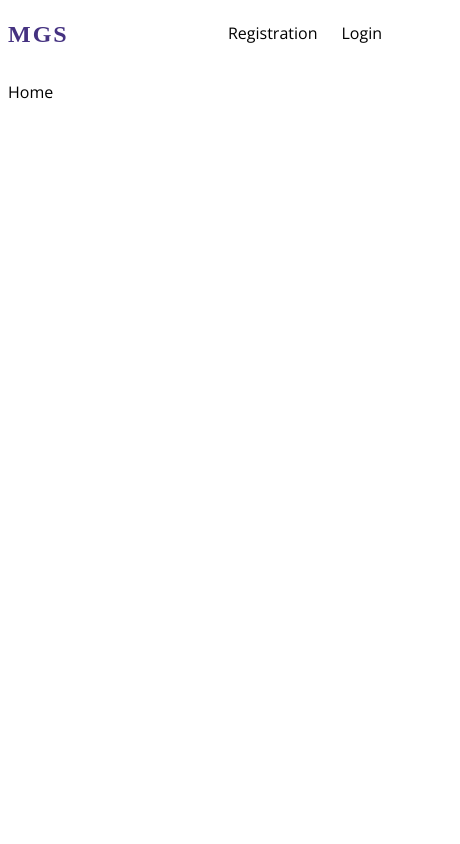
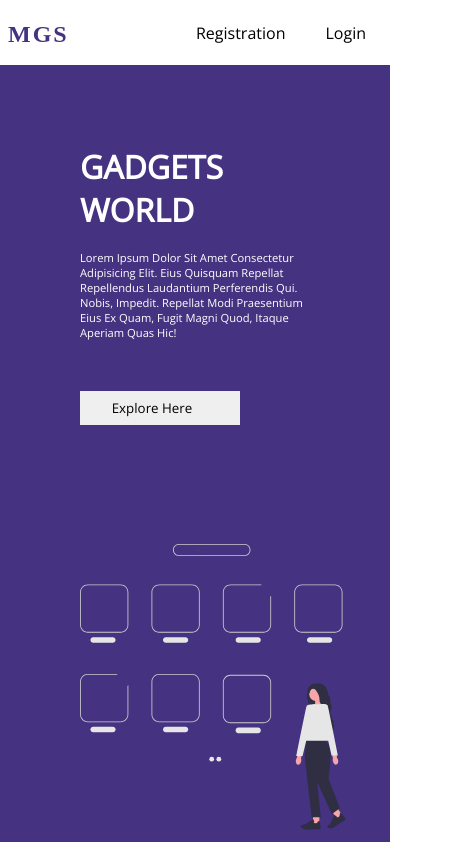
Before and after one commit to Hiten07/Gadget_System_Hackathon, a React (Vite) app: page / in a window 390 px wide. Shown: the whole page, 460 px wide, since content can reach past the window. Built offline with nearby package versions, Linux system fonts and the light colour scheme; a web font is replaced by a local one.

Commit message:
Home page completed

```diff
--- a/src/App.jsx
+++ b/src/App.jsx
@@ -2,7 +2,7 @@ import './App.css'
 import { BrowserRouter, Route, Routes } from "react-router-dom";
 import Home from './pages/Home';
 import Login from './pages/login';
-import Register from './pages/register';
+import Register from './pages/Register';
 import Navbar from './components/Navbar';
 
 function App() {
--- a/src/components/styles/navbar.css
+++ b/src/components/styles/navbar.css
@@ -23,6 +23,7 @@
 a {
     text-decoration: none;
     color: #000000;
+    margin-right: 1rem;
 }
 
 li {
--- a/src/index.css
+++ b/src/index.css
@@ -13,7 +13,7 @@
 }
 
 .container {
-    max-width: 1280px;
+    max-width: 100vw;
     margin: 0 auto;
     padding: 1rem 0.5rem;
 }
--- a/src/pages/Home.jsx
+++ b/src/pages/Home.jsx
@@ -1,9 +1,33 @@
 import React from 'react'
+import { Link } from 'react-router-dom';
+import "./styles/home.css"
 
 function Home() {
   return (
-    <div className='container'>
-      Home
+    <div>
+      <div className="home-container grid grid-two-column">
+        <div className="home-left-section">
+
+              <div className="home-heading">
+                    <h1>Gadgets World</h1>
+              </div>
+
+              <div className="home-paragraph">
+                  <p>
+                    Lorem ipsum dolor sit amet consectetur adipisicing elit. Eius quisquam
+                    repellat repellendus laudantium perferendis qui. Nobis, impedit.
+                    Repellat modi praesentium eius ex quam, fugit magni quod,
+                    itaque aperiam quas hic!
+                  </p>
+              </div>
+
+              <button className='home-button'><Link className to={"/register"}>Explore Here</Link></button>
+        </div>
+
+       <div className="home-right-section">
+              <img src="./Home-page-image.svg" className='home-image' alt="Home-page-image" srcset="" />
+        </div>
+      </div>
     </div>
   )
 }
--- a/src/pages/Register.jsx
+++ b/src/pages/Register.jsx
@@ -27,7 +27,7 @@ const register = () => {
             <input type="password" name="password" />
           </div>
           <div className="input-filed">
-            <label htmlFor="cPassword">Conform Password</label>
+            <label htmlFor="cPassword">Confirm Password</label>
             <input type="password" name="cPassword" />
           </div>
           <input type="submit" value="Register" />
--- /dev/null
+++ b/src/pages/styles/home.css
@@ -0,0 +1,127 @@
+.home-container {
+    max-width: 100vw;
+    height: 100vh;
+    margin: 0 auto;
+    background-color: var(--primary-color);
+    /* overflow: auto; */
+}
+
+.grid {
+    display: grid;
+    gap: 9rem;
+}
+
+.grid-two-column {
+    grid-template-columns: repeat(2, 1fr);
+}
+
+.home-left-section {
+    display: flex;
+    flex-direction: column;
+    padding: 0 8rem;
+    justify-content: center;
+}
+
+.home-heading {
+    text-transform: uppercase;
+    font-size: 1.2rem;
+    color: white;
+    font-weight: bold;
+}
+
+.home-paragraph {
+    margin-top: 1.5rem;
+    margin-bottom: 3.2rem;
+    max-width: 30rem;
+}
+
+.home-paragraph p {
+    font-size: 0.8rem;
+    color: white;
+    text-transform: capitalize;
+}
+
+.home-button {
+    padding: 0.5rem;
+    color: var(--primary-color);
+    border: none;
+    width: 10rem;
+    cursor: pointer;
+    max-width: auto;
+}
+
+.home-button:hover {
+    border: 1px solid white;
+    background-color: var(--light-text-color);
+}
+
+.btn-text {
+    font-weight: bold;
+    text-align: center;
+    text-transform: capitalize;
+}
+
+img {
+    margin-top: 5rem;
+    height: 500px;
+    width: 450px;
+    object-fit: contain;
+}
+
+.home-img {
+    max-width: 50%;
+}
+
+@media (max-width: 998px) {
+    .grid {
+        gap: 5rem;
+    }
+
+    .home-left-section {
+        padding: 5rem 5rem;
+    }
+
+    .home-heading {
+        font-size: 1rem;
+    }
+
+    .home-paragraph {
+        margin-top: 1.2rem;
+        max-width: 25rem;
+    }
+
+    img {
+        margin-top: 7rem;
+        width: 400px;
+        height: 450px;
+    }
+}
+
+@media (max-width: 768px) {
+
+    .grid {
+        gap: 2rem;
+    }
+
+    .home-container {
+        height: 100%;
+    }
+
+    .grid-two-column {
+        grid-template-columns: repeat(1,1fr);
+    }
+
+    .home-left-section {
+        padding: 5rem 5rem;
+    }
+
+    .home-paragraph p {
+        font-size: 0.7rem;
+    }
+
+    img {
+        width: 300px;
+        height: 300px;
+        margin: 0 5rem;
+    }
+}
```
Also changed, not shown: public/Home-page-image.svg (added).
